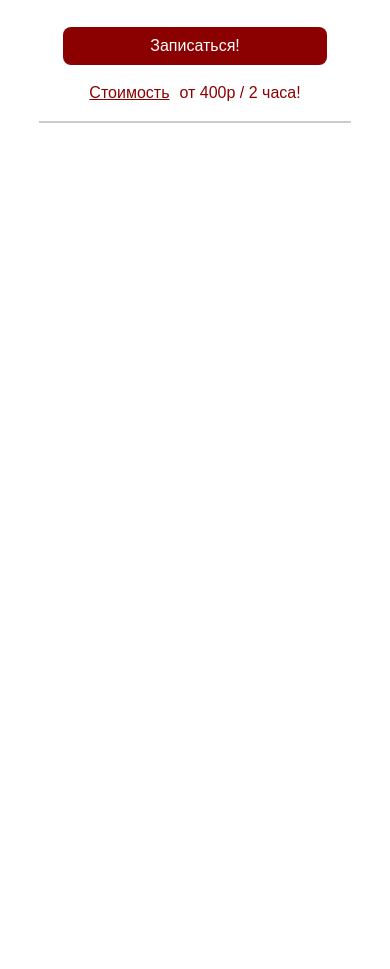
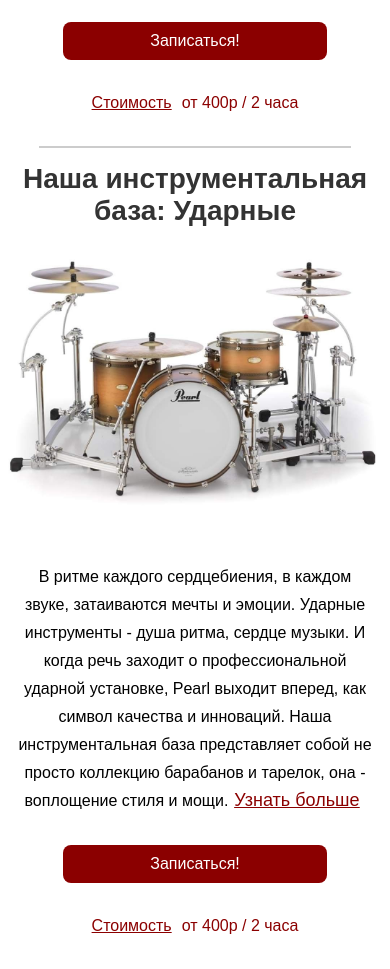
Before and after one commit to timofey1704/tochka-www, a React (Create React App) app in the folder frontend/: page / in a window 390 px wide. Shown: the part 820-1789 px from the top of the page. Before the commit the page ends 958 px from the top, so only its background shows below. Built offline with nearby package versions, Linux system fonts and the light colour scheme.

Commit message:
TOC 11 - added new block for homepage

```diff
--- a/frontend/src/components/Navigation/Home.css
+++ b/frontend/src/components/Navigation/Home.css
@@ -1,38 +1,48 @@
+/* Common styles */
+.track-record-title,
+.track-record-description,
+.track-record-price,
+.udarnie-description,
+.show-more-button,
+.app-track-record button {
+  font-family: 'Palanquin', sans-serif;
+}
+
 .track-record-title {
-  font-family: 'Palanquin', sans-serif;
   font-size: 36px;
   font-weight: bold;
   color: #333;
-  margin: 20px;
   text-align: center;
+  margin: 20px auto;
+  max-width: calc(100% - 30px);
 }
 
 .track-record-description {
-  font-family: 'Palanquin', sans-serif;
   text-align: center;
-  margin-left: 25px;
   font-size: 21px;
   font-weight: 500;
   line-height: 33px;
-  margin: 30px;
+  margin: 30px auto;
+  max-width: calc(100% - 30px);
 }
 
 .track-record-price {
   display: flex;
   align-items: center;
   gap: 10px;
-  font-family: 'Palanquin', sans-serif;
-  font-size: 18px;
-  margin-top: 25px;
-  margin-left: 25px;
+  font-size: 21px;
   line-height: 32px;
   color: #8b0000;
+  padding: 15px;
+  margin: 25px auto;
+  max-width: calc(100% - 30px);
 }
 
 .Link,
 .activeLink {
   text-decoration: none;
 }
+
 .activeLink {
   font-weight: bold;
 }
@@ -41,47 +51,82 @@
   border: none;
   height: 2px;
   background-color: #ccc;
-  width: 50%;
+  width: 80%;
   margin: 20px auto;
+  max-width: 100%;
 }
 
 .app-track-record,
 .track-record-price {
-  margin: 0 auto;
   display: flex;
   justify-content: center;
+  margin: 0 auto;
+  max-width: calc(100% - 30px);
 }
 
 .app-track-record button {
   background-color: #8b0000;
-  position: center;
   color: white;
   padding: 12px 20px;
   border: none;
   border-radius: 8px;
   cursor: pointer;
-  width: 40%;
+  width: 30%;
   transition: background-color 0.3s;
+  font-size: 21px;
 }
 
 .app-track-record button:hover {
   background-color: #5c0202;
 }
 
-.app-track-record,
-.track-record-price {
-  margin: 0 10px;
-}
-.track-record-price a {
-  color: inherit;
-}
-
 .button-wrapper {
   display: flex;
   justify-content: center;
+  max-width: 100%;
 }
 
-/* mobile */
+.udarnie-container {
+  display: flex;
+  flex-direction: row;
+  margin: 30px auto;
+  max-width: 100%;
+}
+
+.udarnie-description {
+  font-size: 21px;
+  font-weight: 500;
+  line-height: 33px;
+  text-align: justify;
+  margin: 0 auto;
+  max-width: 100%;
+}
+
+.udarnie-text {
+  text-align: justify;
+}
+
+.udarnie-img img {
+  max-width: 100%;
+  height: auto;
+  display: block;
+  margin: 0 auto;
+}
+
+.show-more-button {
+  background: none;
+  border: none;
+  color: #8b0000;
+  cursor: pointer;
+  text-decoration: underline;
+  font-size: 18px;
+}
+
+.additional-content {
+  margin-top: 20px;
+}
+
+/* Mobile */
 @media screen and (max-width: 767px) {
   .studio-name {
     flex-direction: row;
@@ -98,7 +143,8 @@
   .track-record-title {
     font-size: 28px;
     text-align: center;
-    margin: 15px;
+    margin: 15px auto;
+    max-width: calc(100% - 30px);
   }
 
   .title-track-record {
@@ -109,11 +155,11 @@
   }
 
   .track-record-description {
-    margin-left: 20px;
     font-size: 16px;
     line-height: 28px;
-    padding-top: 15px;
+    padding-top: 10px;
   }
+
   .track-record-img {
     max-width: 90%;
     max-height: 250px;
@@ -133,7 +179,9 @@
     justify-content: center;
     width: 90%;
     margin: 15px auto;
+    max-width: calc(100% - 30px);
   }
+
   .track-record-price {
     font-size: 16px;
     line-height: 26px;
@@ -150,3 +198,9 @@
     margin: 0 auto;
   }
 }
+
+@media screen and (min-width: 768px) {
+  .udarnie-img img {
+    max-width: 50%;
+  }
+}
--- a/frontend/src/components/Navigation/Home.jsx
+++ b/frontend/src/components/Navigation/Home.jsx
@@ -9,6 +9,7 @@ import swiperImg3 from '../../img/swiperImg3.jpeg'
 import swiperImg4 from '../../img/swiperImg4.jpeg'
 import swiperImg9 from '../../img/swiperImg9.jpeg'
 import swiperImg10 from '../../img/swiperImg10.jpeg'
+import udarnie1 from '../../img/udarnie1.jpeg'
 
 const images = [
   swiperImg1,
@@ -21,34 +22,109 @@ const images = [
 
 const Home = () => {
   const [isPopupOpen, setIsPopupOpen] = useState(false)
+  const [showMore, setShowMore] = useState(false)
   const openPopup = () => {
     setIsPopupOpen(true)
   }
+  const toggleShowMore = () => {
+    setShowMore(!showMore)
+  }
 
   return (
+    <>
       <div className="home-container">
         <div className="track-record-title">Запись трека</div>
         <div className="image-slider-container">
           <ImageSlider images={images} className="slide-image" />
         </div>
         <div className="track-record-description">
-        В нашей студии звукозаписи каждая нота находит свой путь к совершенству.
-        Мы обеспечиваем профессиональное звучание вашей музыке, используя только
-        лучшее оборудование и передовые технологии. Наши звукоинженеры воплощают
-        в жизнь любые ваши идеи, от первых аккордов до финального мастеринга.
-        Запишите свой трек у нас и позвольте вашему творчеству зазвучать на весь
-        мир!
+          В нашей студии звукозаписи каждая нота находит свой путь к
+          совершенству. Мы обеспечиваем профессиональное звучание вашей музыке,
+          используя только лучшее оборудование и передовые технологии. Наши
+          звукоинженеры воплощают в жизнь любые ваши идеи, от первых аккордов до
+          финального мастеринга. Запишите свой трек у нас и позвольте вашему
+          творчеству зазвучать на весь мир!
         </div>
         <div className="app-track-record">
           <button onClick={openPopup}>Записаться!</button>
         </div>
         <div className="track-record-price">
-        <NavLink to="/contacts">Стоимость</NavLink> от 400р / 2 часа!
+          <NavLink to="/contacts">Стоимость</NavLink> от 400р / 2 часа
         </div>
 
         <hr className="horizontal-divider" />
-      {isPopupOpen && <TrackFormPopup onClose={() => setIsPopupOpen(false)} />}
+        {isPopupOpen && (
+          <TrackFormPopup onClose={() => setIsPopupOpen(false)} />
+        )}
       </div>
+
+      <div className="home-container">
+        <div className="track-record-title">
+          Наша инструментальная база: Ударные
+        </div>
+        <div className="udarnie-img">
+          <img src={udarnie1} alt="udarnie" />
+        </div>
+        <div className="track-record-description">
+          <span>
+            В ритме каждого сердцебиения, в каждом звуке, затаиваются мечты и
+            эмоции. Ударные инструменты - душа ритма, сердце музыки. И когда
+            речь заходит о профессиональной ударной установке, Pearl выходит
+            вперед, как символ качества и инноваций. Наша инструментальная база
+            представляет собой не просто коллекцию барабанов и тарелок, она -
+            воплощение стиля и мощи.
+          </span>
+          {/* Вставляем кнопку "Show More" в текст */}
+          {!showMore && (
+            <button onClick={toggleShowMore} className="show-more-button">
+              <u>Узнать больше</u>
+            </button>
+          )}
+          {/* Дополнительный контент, который будет показан при нажатии на кнопку "Show More" */}
+          {showMore && (
+            <div className="additional-content">
+              <p>
+                От могучего бас-барабана до остроты хай-хэта, каждая деталь
+                Pearl отличается безупречным звучанием и непревзойденной
+                надежностью. Барабанные обручи SuperHoop II обеспечивают прочное
+                и стабильное крепление кожаных головок, гарантируя высокое
+                качество звучания на протяжении долгих лет эксплуатации.
+                Технология OptiMount позволяет минимизировать контакт между
+                барабаном и подвесной системой, обеспечивая максимальное
+                резонансное пространство и улучшенную проекцию звука.
+              </p>
+
+              <p>
+                Но Pearl - это не только звук, это искусство. Каждая деталь
+                ударной установки проработана с особым вниманием к эргономике и
+                дизайну, обеспечивая максимальный комфорт и удобство для
+                музыканта во время выступлений и студийных сессий. Независимо от
+                вашего стиля и жанра, Pearl предлагает широкий ассортимент
+                конфигураций и опций настройки, позволяя каждому музыканту найти
+                свой собственный, уникальный звук.
+              </p>
+              <p>
+                Доверьтесь нам, чтобы ваша музыка взлетела на новые высоты,
+                воссоздавая энергию и волнение, которые заставят ваше сердце
+                биться в унисон с каждым ударом. Pearl - это не просто
+                инструменты, это искусство создания музыки.
+              </p>
+              {showMore && (
+                <button onClick={toggleShowMore} className="show-more-button">
+                  <u>Скрыть текст</u>
+                </button>
+              )}
+            </div>
+          )}
+        </div>
+        <div className="app-track-record">
+          <button onClick={openPopup}>Записаться!</button>
+        </div>
+        <div className="track-record-price">
+          <NavLink to="/contacts">Стоимость</NavLink> от 400р / 2 часа
+        </div>
+      </div>
+    </>
   )
 }
 
--- a/frontend/src/components/Sliders/ImageSlider.css
+++ b/frontend/src/components/Sliders/ImageSlider.css
@@ -27,7 +27,6 @@
   transform: translateY(-50%);
   background-color: rgba(37, 35, 35, 0.8);
   padding: 10px;
-  line-height: 1;
   cursor: pointer;
   border-radius: 50%;
   border: none;
@@ -40,6 +39,7 @@
 
 .slick-prev {
   left: 10px;
+  z-index: 10;
 }
 
 .slick-next {
--- a/frontend/src/components/TrackFormPopup/TrackFormPopup.css
+++ b/frontend/src/components/TrackFormPopup/TrackFormPopup.css
@@ -8,6 +8,7 @@
   display: flex;
   justify-content: center;
   align-items: center;
+  z-index: 100;
 }
 
 .popup {
@@ -128,7 +129,9 @@
 #author {
   padding-left: 25px;
 }
-
+.accept-request {
+  font-size: 18px;
+}
 /* mobile */
 @media (max-width: 768px) {
   .popup {
--- a/frontend/src/components/TrackFormPopup/TrackFormPopup.js
+++ b/frontend/src/components/TrackFormPopup/TrackFormPopup.js
@@ -109,6 +109,7 @@ const TrackFormPopup = ({ onClose }) => {
               type="button"
               onClick={handleTelegramRequest}
               disabled={isLoadingViaAPI}
+              className="accept-request"
             >
               {isLoadingViaAPI ? (
                 <>
```
Also changed, not shown: frontend/src/img/udarnie1.jpeg (added). Lines whose indentation alone changed are shown as unchanged.
